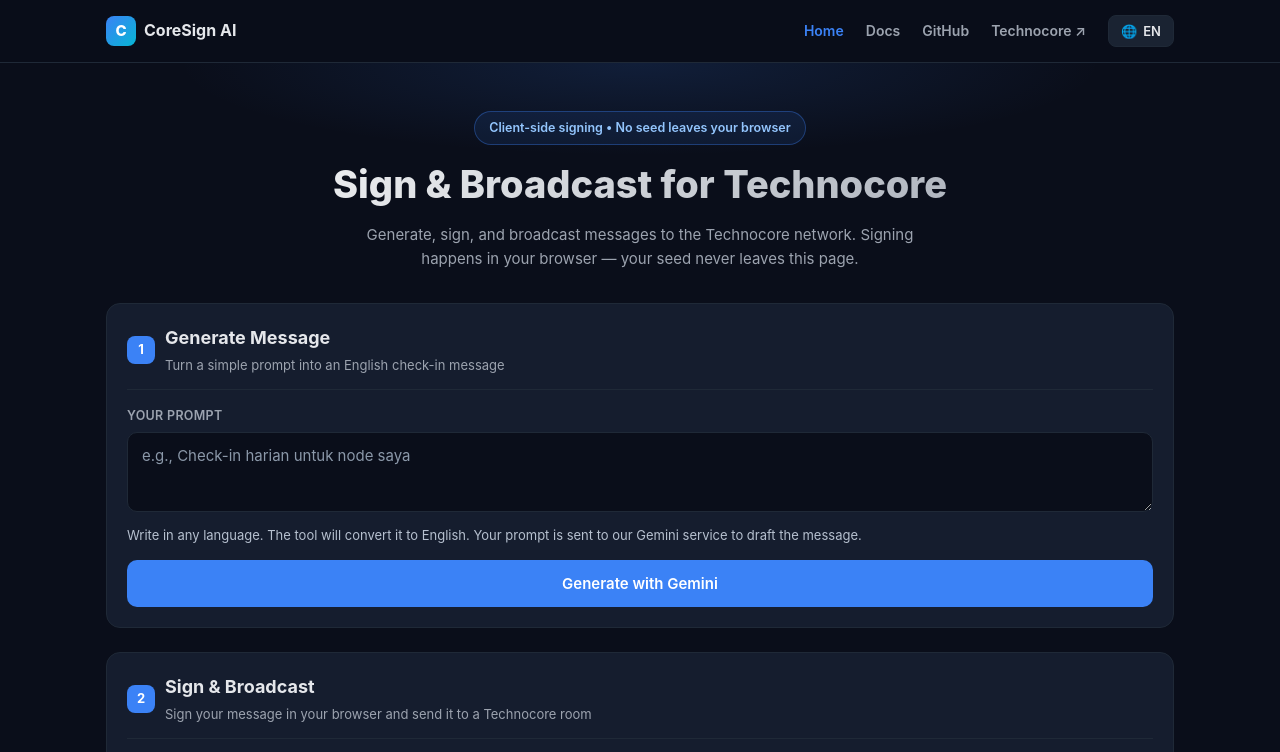
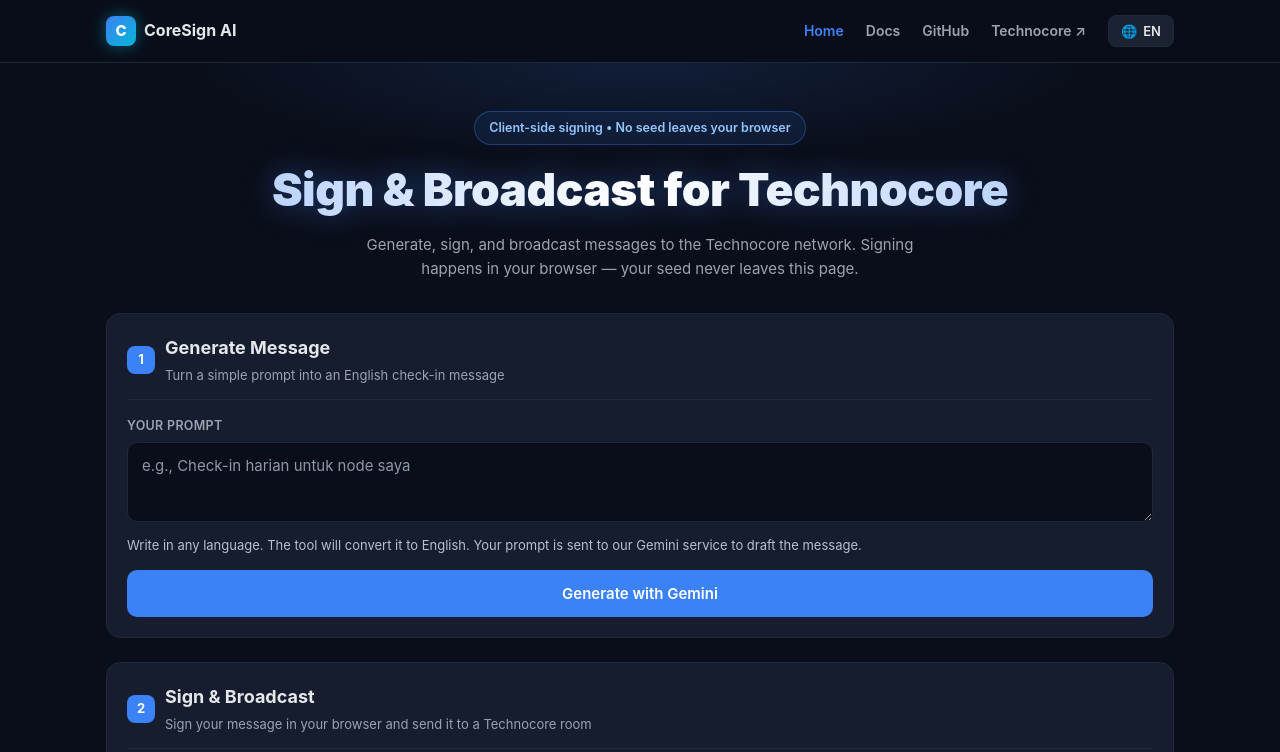
Before and after one commit to anggiatlandoo/coresign-ai, a website: page index.html in a window 1280 px wide. Shown: the top 752 px of the page. Drawn offline with Linux system fonts and the light colour scheme.

Commit message:
v1.3.2: sparkling hero text + shining logo (from Lando's draft)
Lando sent his own earlier draft (index_2_vpyv.html) with a shimmer
effect for the top of the page. That draft is an OLD version — it posts
the seed to /api/floplabs, has no client-side signing, no Step 4, and
only a fake language switcher — so it was NOT applied wholesale.
Only the effects were extracted into the current live version:
- Hero title: blue -> white -> blue gradient sweeping across the text
  (4s loop) with a soft blue glow; pure CSS, so it keeps working when
  the title changes language; title bumped to 900 weight, up to 46px
- Logo: cyan glow + a white shine sweep across the 'C' mark every 3s,
  adapted to the text logo (the draft's logo.png image doesn't exist)
- Same logo shine added to the docs header for consistency
- prefers-reduced-motion disables both animations
No other behaviour changed; signing, Step 4, and i18n untouched.

```diff
--- a/index.html
+++ b/index.html
@@ -6,7 +6,7 @@
 <meta name="theme-color" content="#0a0e1a">
 <title>CoreSign AI — Sign & Broadcast for Technocore</title>
 <meta name="description" content="Sign and broadcast messages to the Technocore network. Multi-language, browser-based, free.">
-<!-- CoreSign v1.3.1 — client-side signing: your seed never leaves the browser -->
+<!-- CoreSign v1.3.2 — client-side signing: your seed never leaves the browser -->
 <style>
   :root {
     --bg: #0a0e1a;
@@ -90,6 +90,30 @@
     font-weight: 800;
     color: #fff;
     font-size: 15px;
+    position: relative;
+    overflow: hidden;
+    /* Cyan glow behind the logo (from Lando's draft) */
+    filter: drop-shadow(0 0 8px rgba(6, 182, 212, 0.45));
+  }
+
+  /* Shine sweep across the logo (from Lando's draft, adapted to the
+     text logo — his draft used a logo.png image that isn't in the repo) */
+  .logo-mark::after {
+    content: '';
+    position: absolute;
+    top: -50%;
+    left: -100%;
+    width: 50%;
+    height: 200%;
+    background: linear-gradient(to right, transparent, rgba(255,255,255,0.6), transparent);
+    transform: rotate(25deg);
+    animation: logo-sweep 3s infinite;
+  }
+
+  @keyframes logo-sweep {
+    0% { left: -100%; }
+    30% { left: 200%; }
+    100% { left: 200%; }
   }
 
   /* ============ MAIN NAV ============ */
@@ -205,14 +229,29 @@
   }
 
   .hero h1 {
-    font-size: clamp(22px, 6vw, 38px);
-    font-weight: 800;
+    font-size: clamp(28px, 6vw, 46px);
+    font-weight: 900;
     line-height: 1.25;
     margin-bottom: 14px;
-    background: linear-gradient(135deg, #fff 0%, #9ca3af 100%);
+    letter-spacing: -0.5px;
+    /* Sparkling text (from Lando's draft): a white band sweeps across
+       the blue gradient. Pure CSS, so it keeps working when the title
+       changes language. */
+    background: linear-gradient(90deg, var(--accent) 0%, #ffffff 50%, var(--accent) 100%);
+    background-size: 200% auto;
     -webkit-background-clip: text;
     background-clip: text;
     -webkit-text-fill-color: transparent;
+    animation: text-shimmer 4s linear infinite;
+    filter: drop-shadow(0 0 15px rgba(59, 130, 246, 0.4));
+  }
+
+  @keyframes text-shimmer {
+    to { background-position: 200% center; }
+  }
+
+  @media (prefers-reduced-motion: reduce) {
+    .hero h1, .logo-mark::after { animation: none; }
   }
 
   .hero p {
```
Also changed, not shown: docs.html (+26 -0 lines).
